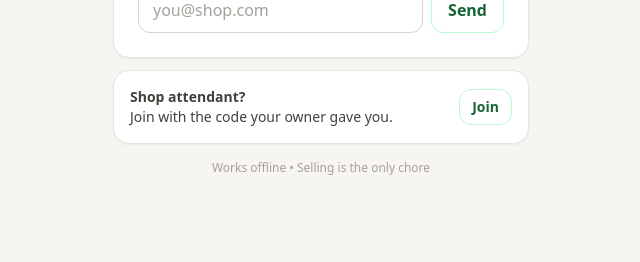
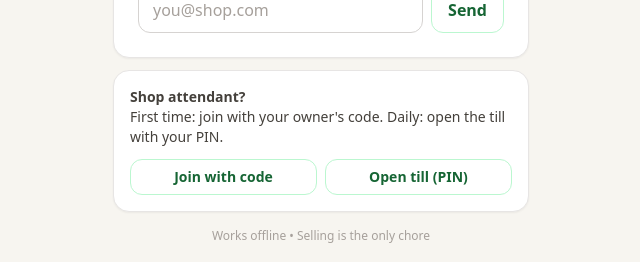
Before and after one commit to chubbyini/stockfindr, a Next.js app: page / in a window 1280 px wide. Shown: the part 295-557 px from the top of the page, without its empty margins (319-959 px from the left). Built offline with nearby package versions, Linux system fonts and the light colour scheme; no server answers.

Commit message:
feat: attendant loop (lock button, 5-min auto-lock, pin/join signposts)

```diff
--- a/app/page.tsx
+++ b/app/page.tsx
@@ -122,15 +122,20 @@ export default function Home() {
         </div>
         {msg && <p className="mt-2 text-sm text-stone-600">{msg}</p>}
       </Card>
-      <Card className="mt-3 flex items-center justify-between gap-3 bg-brand-50 p-4">
+      <Card className="mt-3 bg-brand-50 p-4">
         <p className="text-sm text-stone-700">
           <b>Shop attendant?</b>
           <br />
-          Join with the code your owner gave you.
+          First time: join with your owner&apos;s code. Daily: open the till with your PIN.
         </p>
-        <Btn variant="secondary" size="sm" onClick={() => router.push("/join")}>
-          Join
-        </Btn>
+        <div className="mt-3 flex gap-2">
+          <Btn variant="secondary" size="sm" onClick={() => router.push("/join")} className="flex-1">
+            Join with code
+          </Btn>
+          <Btn variant="secondary" size="sm" onClick={() => router.push("/pin")} className="flex-1">
+            Open till (PIN)
+          </Btn>
+        </div>
       </Card>
       <p className="mt-4 text-center text-xs text-stone-400">
         Works offline • Selling is the only chore
--- a/app/pin/page.tsx
+++ b/app/pin/page.tsx
@@ -53,6 +53,9 @@ export default function PinPage() {
         <div className="mt-4">
           <Badge tone="green">Works offline</Badge>
         </div>
+        <p className="mt-3 text-xs text-stone-500">
+          New here? <a href="/join" className="underline underline-offset-2">Join your shop with a code first</a>
+        </p>
       </Card>
     </Page>
   );
--- a/app/sell/page.tsx
+++ b/app/sell/page.tsx
@@ -1,5 +1,6 @@
 "use client";
 import { useEffect, useState } from "react";
+import { useRouter } from "next/navigation";
 import { useCart, useSession, round2 } from "@/store/pos";
 import { tilldb } from "@/lib/db/dexie";
 import { enableOffline } from "@/lib/firebase/client";
@@ -12,7 +13,8 @@ import { Badge, Btn, Empty, TopBar, inputCls } from "@/components/ui";
 
 export default function SellPage() {
   const { lines, add, inc, dec, clear, restore, total } = useCart();
-  const { shopId, staffId, staffName, deviceId } = useSession();
+  const { shopId, staffId, staffName, deviceId, setSession } = useSession();
+  const router = useRouter();
   const [catalog, setCatalog] = useState<Product[]>([]);
   const [search, setSearch] = useState("");
   const [pending, setPending] = useState(0);
@@ -31,6 +33,31 @@ export default function SellPage() {
     return () => { clearInterval(t); clearInterval(promo); };
     // eslint-disable-next-line react-hooks/exhaustive-deps
   }, [shopId]);
+
+  // Counter discipline: 5 idle minutes locks the till back to the PIN screen.
+  // The basket survives (separate store) — the next PIN returns to it.
+  useEffect(() => {
+    let t: ReturnType<typeof setTimeout>;
+    const lock = () => {
+      setSession({ staffId: "", staffName: "" });
+      router.push("/pin");
+    };
+    const reset = () => {
+      clearTimeout(t);
+      t = setTimeout(lock, 5 * 60 * 1000);
+    };
+    reset();
+    window.addEventListener("pointerdown", reset);
+    window.addEventListener("keydown", reset);
+    window.addEventListener("touchstart", reset);
+    return () => {
+      clearTimeout(t);
+      window.removeEventListener("pointerdown", reset);
+      window.removeEventListener("keydown", reset);
+      window.removeEventListener("touchstart", reset);
+    };
+    // eslint-disable-next-line react-hooks/exhaustive-deps
+  }, []);
 
   async function loadLocal() {
     const local = await tilldb.products.where("shopId").equals(shopId).toArray();
@@ -164,9 +191,21 @@ export default function SellPage() {
         title="Sell"
         sub={staffName || "Attendant"}
         right={
-          <Badge tone={pending ? "amber" : "green"}>
-            {pending ? `${pending} to sync` : "synced"}
-          </Badge>
+          <span className="flex items-center gap-2">
+            <Badge tone={pending ? "amber" : "green"}>
+              {pending ? `${pending} to sync` : "synced"}
+            </Badge>
+            <Btn
+              size="sm"
+              variant="secondary"
+              onClick={() => {
+                setSession({ staffId: "", staffName: "" });
+                router.push("/pin");
+              }}
+            >
+              Lock
+            </Btn>
+          </span>
         }
       />
       <main className="mx-auto grid w-full max-w-5xl gap-3 px-4 py-4 md:grid-cols-[1fr_360px]">
```
